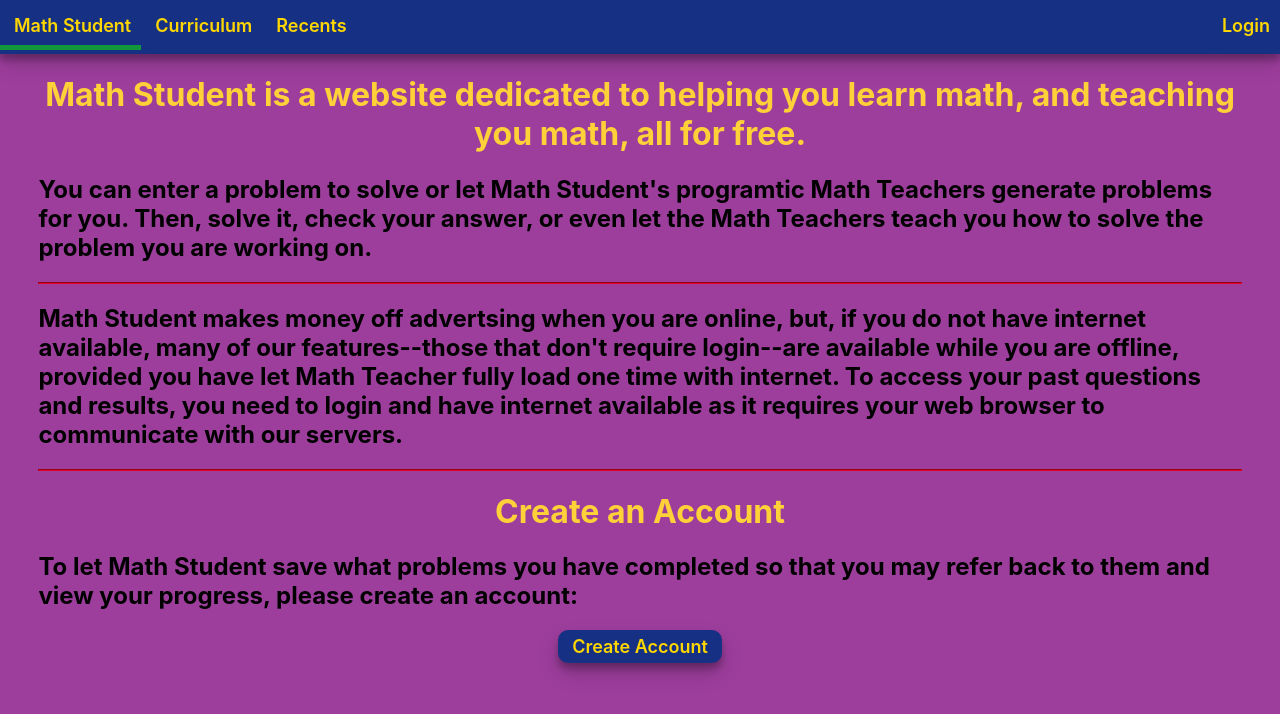
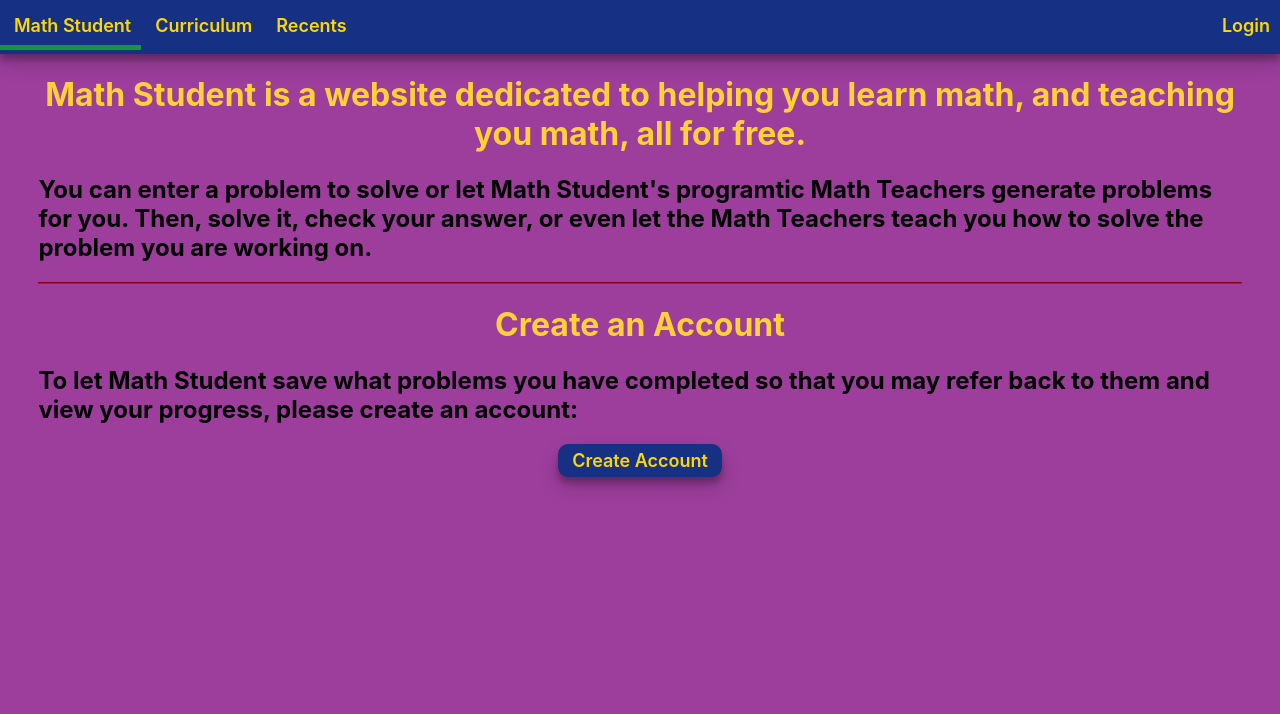
Before and after one commit to matthewrobertsdev/mathstudent, a React (Create React App) app: page /#/ in a window 1280 px wide. Shown: the top 714 px of the page. Built offline with nearby package versions, Linux system fonts and the light colour scheme.

Commit message:
Got rid of section on money and offline support in HomePage

```diff
--- a/src/pages/GenerateProblemsPage.js
+++ b/src/pages/GenerateProblemsPage.js
@@ -1,6 +1,5 @@
 import React, { useState } from 'react';
 import { Accordion } from 'react-accessible-accordion'
-import { Link } from 'react-router-dom';
 import AdView from '../components/AdView';
 import BackToTeachingView from '../components/teaching-views/BackToTeachingView'
 import ProblemGenerationView from '../components/teaching-views/ProblemGenerationView';
--- a/src/pages/HomePage.js
+++ b/src/pages/HomePage.js
@@ -18,16 +18,6 @@ const HomePage = () => {
         the problem you are working on.
       </h2>
       <hr/>
-      {/* how we make money */}
-      <h2>
-        Math Student makes money off advertsing when you are online,
-        but, if you do not have internet available, many of our features--those that don't
-        require login--are available while you are offline, provided you have let Math Teacher
-        fully load one time with internet.  To access your past questions and results, you need
-        to login and have internet available as it requires your web browser to communicate
-        with our servers.
-      </h2>
-      <hr></hr>
       {/* create account heading */}
       <h1 className="large-heading-size center-text">
         Create an Account
--- a/src/styles/app.css
+++ b/src/styles/app.css
@@ -416,7 +416,7 @@ button {
     margin-left: 0; margin-right: 0; font-weight: bold;
   }*/
   .h1-2{
-    color: rgb(231, 0, 35)
+    color: /*white;*/rgb(231, 0, 35)
   }
   .text-link{
     color: rgb(141, 164, 235);
```
